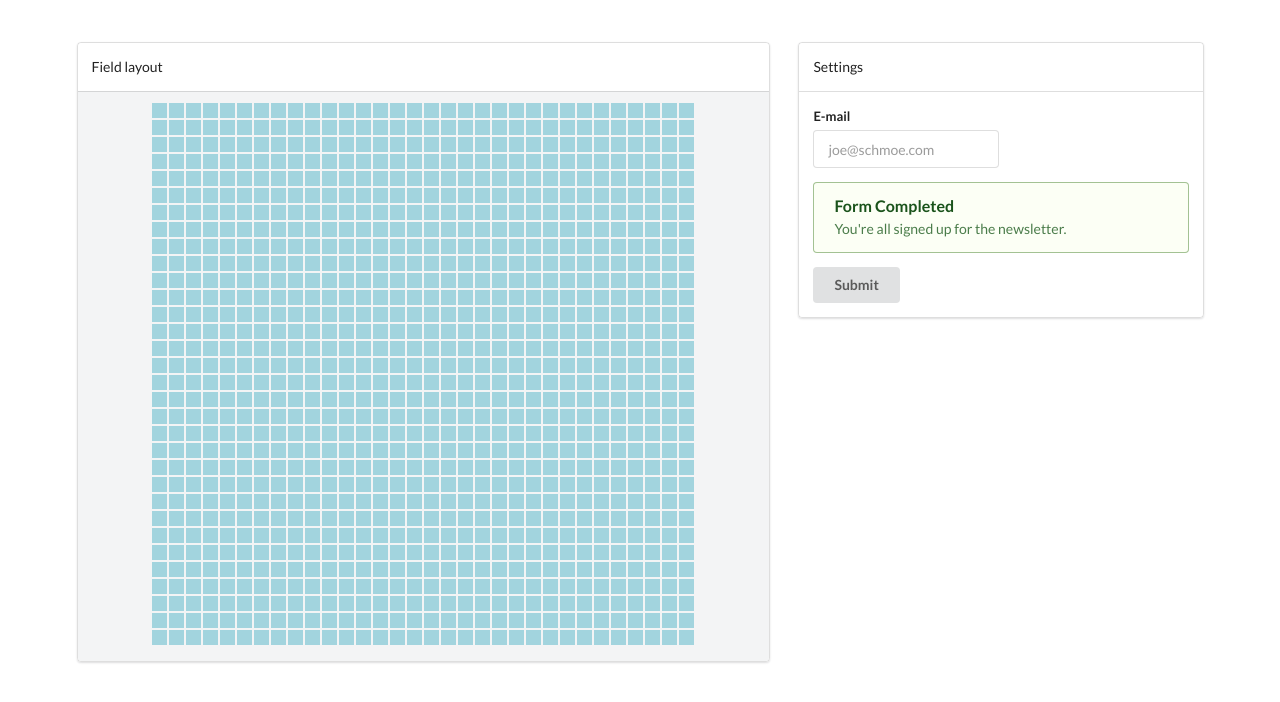
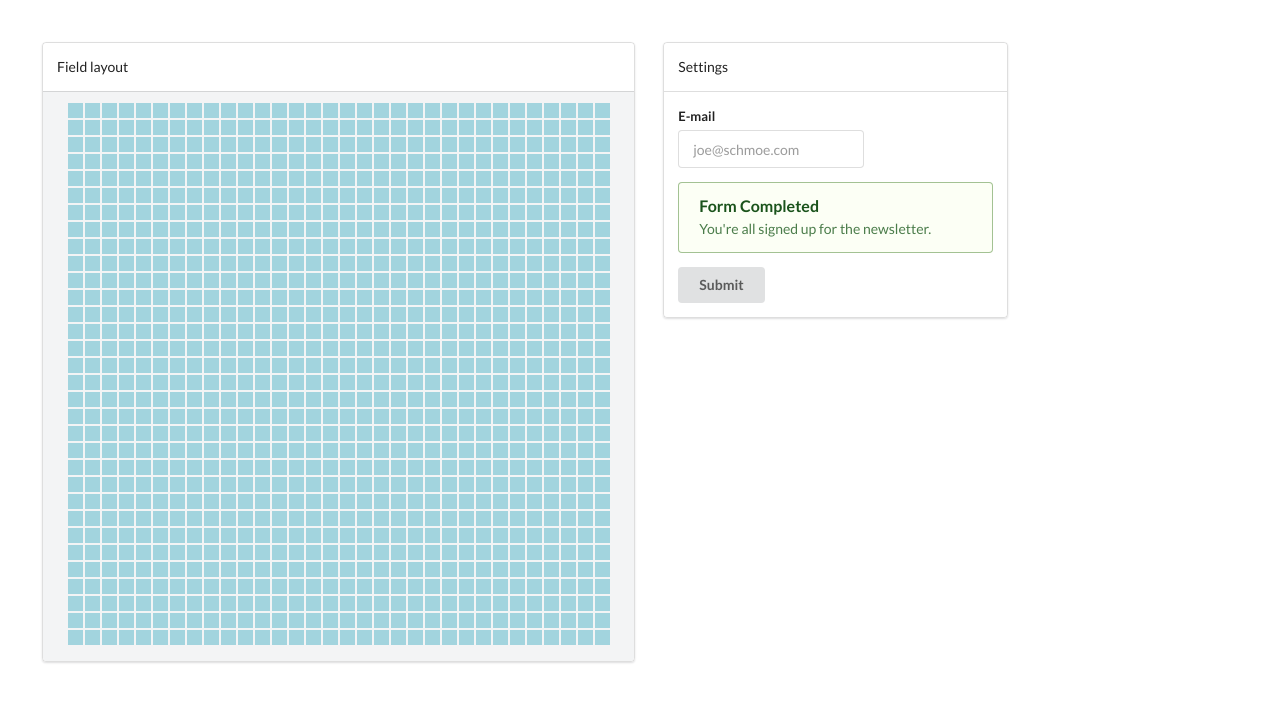
Before and after one commit to prilutskiy/ledpad, a website: page manager/ui/index.html in a window 1280 px wide. Shown: the part 56-758 px from the top of the page. Drawn offline with Linux system fonts and the light colour scheme; files that its build step writes are made by us from their sources.

Commit message:
simple ui implemented

```diff
--- a/manager/ui/css/site.css
+++ b/manager/ui/css/site.css
@@ -1,11 +1,13 @@
 body {
     background-color: #FFFFFF;
+    width: 1050px;
+    overflow-x: scroll;
 }
 .ui.menu .item img.logo {
     margin-right: 1.5em;
 }
-.main.container {
-    margin-top: 7em;
+.main {
+    margin: 7em 3em;
 }
 .wireframe {
     margin-top: 2em;
--- a/manager/ui/index.html
+++ b/manager/ui/index.html
@@ -26,7 +26,7 @@
         </div>
     </div>
 
-    <div class="ui main container">
+    <div class="ui main">
         <div class="ui grid">
             <div class="row">
                 <div class="ten wide column">
```
